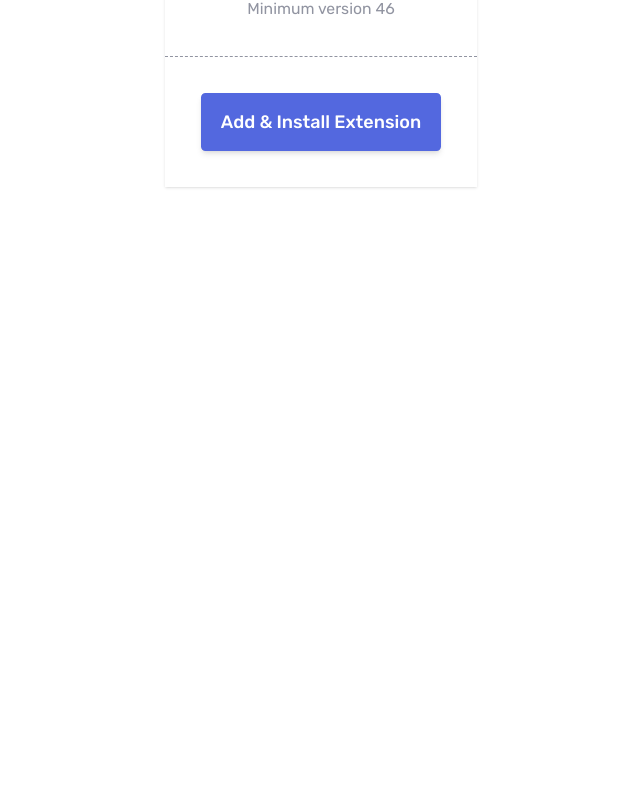
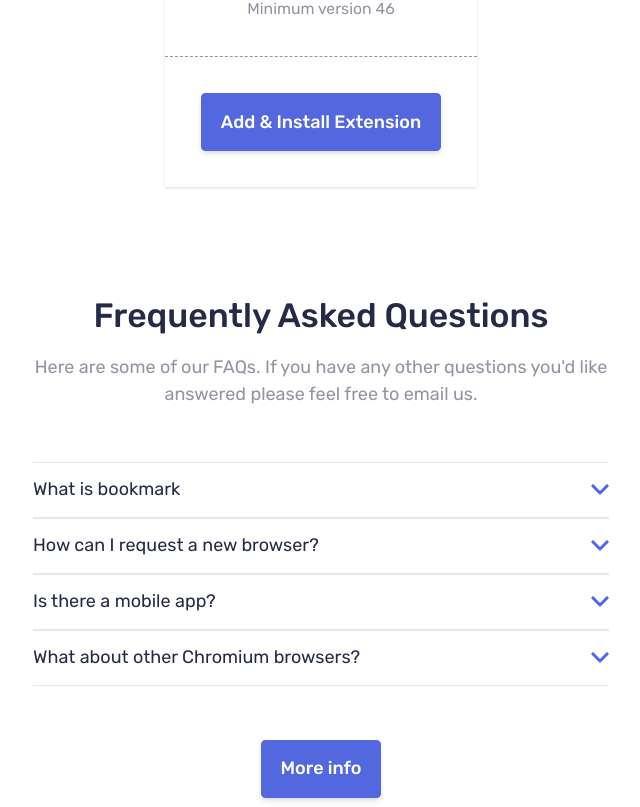
Before and after one commit to Kamil-Budzik/Bookmark-landing-page, a Next.js app: page / in a window 1280 px wide. Shown: the part 2670-3477 px from the top of the page, without its empty margins (319-959 px from the left). Before the commit the page ends 2866 px from the top, so only its background shows below. Built offline with nearby package versions, Linux system fonts and the light colour scheme.

Commit message:
feat: Add Questions section

```diff
--- /dev/null
+++ b/src/components/Questions.tsx
@@ -0,0 +1,19 @@
+import React from 'react'
+
+import Accordion from './Accordion'
+import Introduction from './Introduction'
+
+const Questions = () => {
+  return (
+    <section className="mt-24 flex flex-col items-center px-8">
+      <Introduction
+        title="Frequently Asked Questions"
+        content="Here are some of our FAQs. If you have any other questions you'd like answered please feel free to email us."
+      />
+      <Accordion />
+      <button className="primary-button mt-12">More info</button>
+    </section>
+  )
+}
+
+export default Questions
--- a/src/pages/index.tsx
+++ b/src/pages/index.tsx
@@ -5,10 +5,11 @@ import Navigation from '../components/Navigation'
 import AboutMe from '../components/AboutMe'
 import Features from '../components/Features'
 import Extension from '../components/Extension'
+import Questions from '../components/Questions'
 
 const Home: NextPage = () => {
   return (
-    <div className="py-2">
+    <div className="overflow-x-hidden py-2">
       <Head>
         <title>Bookmark</title>
         <link rel="icon" href="/favicon.ico" />
@@ -28,6 +29,7 @@ const Home: NextPage = () => {
         <AboutMe />
         <Features />
         <Extension />
+        <Questions />
       </main>
     </div>
   )
```
